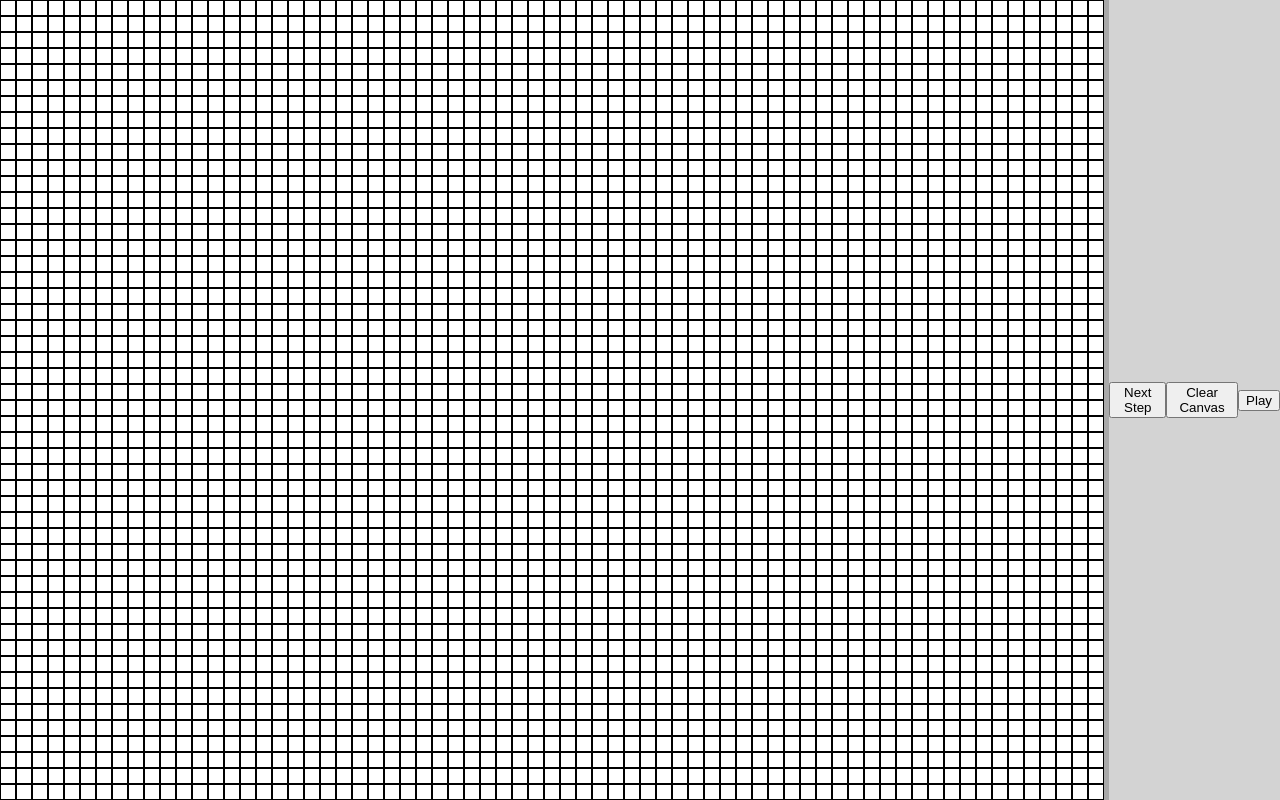
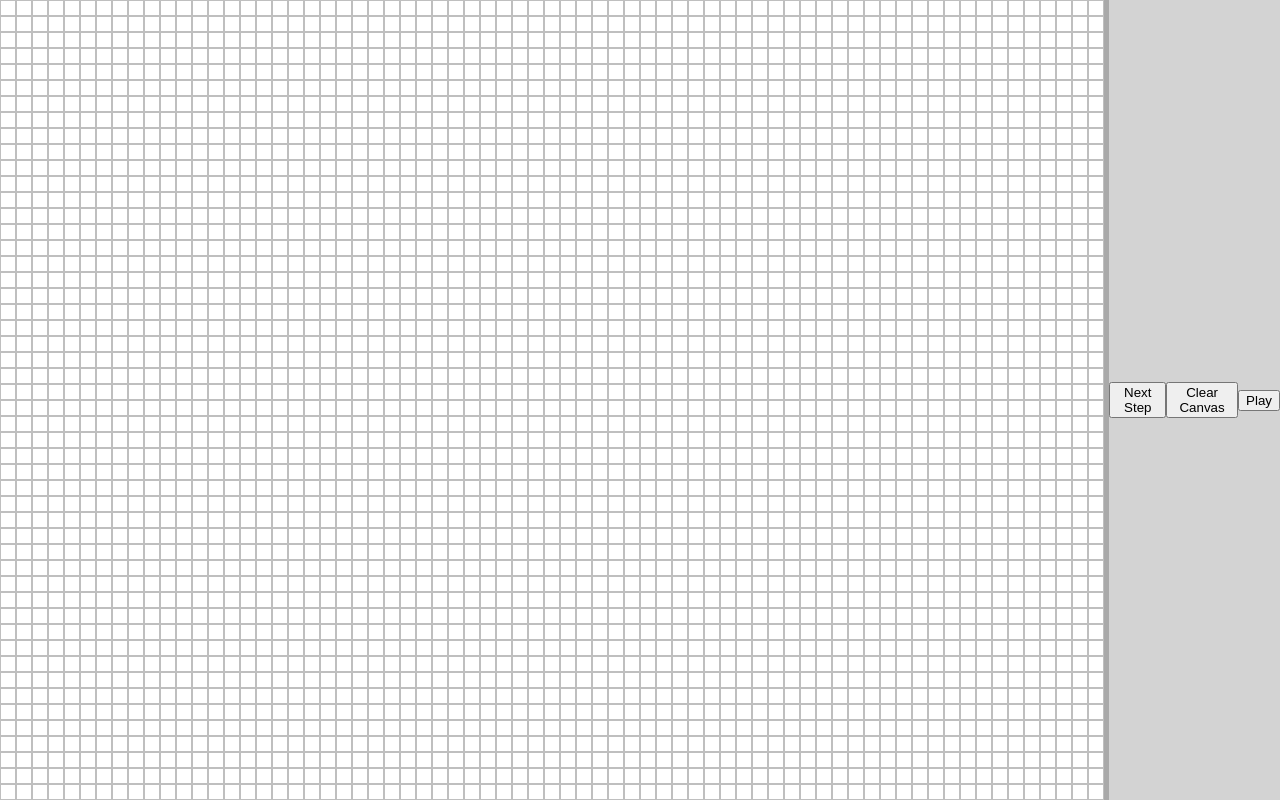
Before and after one commit to lizmeks/conways-canvas, a React (Create React App) app: page / in a window 1280 px wide. Shown: the top 800 px of the page. Built offline with nearby package versions, Linux system fonts and the light colour scheme.

Commit message:
switched to rgb values

```diff
--- a/src/App.js
+++ b/src/App.js
@@ -6,7 +6,8 @@ import { generateBlankBoard, generateNextBoard } from './Utilities/EngineUtils/E
 class App extends Component {
   state = {
     canvas: generateBlankBoard(100, 100),
-    playing: false
+    playing: false,
+    selectedColor: "255, 255, 255"
   }
 
   playInterval = undefined;
@@ -35,7 +36,7 @@ class App extends Component {
       <div
         className='grid-cell'
         key={`${x}, ${y}`}
-        style={{backgroundColor: '#' + cell.color}}
+        style={{backgroundColor: `rgb(${cell.color.red}, ${cell.color.green}, ${cell.color.blue})`}}
         onClick={() => this.paintHandler(x, y)}
       >
       </div>
@@ -60,7 +61,11 @@ class App extends Component {
       let newCanvas = cloneDeep(this.state.canvas);
       newCanvas[y][x] = {
         life: true,
-        color: "000000"
+        color: {
+          red: 0,
+          green: 0,
+          blue: 0
+        }
       }
       this.setState({
         canvas: newCanvas
@@ -70,7 +75,11 @@ class App extends Component {
       let newCanvas = cloneDeep(this.state.canvas);
       newCanvas[y][x] = {
         life: false,
-        color: "FFFFFF"
+        color: {
+          red: 255,
+          green: 255,
+          blue: 255
+        }
       }
       this.setState({
         canvas: newCanvas
--- a/src/Utilities/EngineUtils/EngineUtils.js
+++ b/src/Utilities/EngineUtils/EngineUtils.js
@@ -31,25 +31,41 @@ const generateNextBoard = board => {
       if (count < 2 || count > 3) {
         newBoard[y].push({
           life: false,
-          color: "FFFFFF"
+          color: {
+            red: 255,
+            green: 255,
+            blue: 255
+          }
         })
       }
       else if (count === 3 && board[y][x].life === false) {
         newBoard[y].push({
           life: true,
-          color: "000000"
+          color: {
+            red: 0,
+            green: 0,
+            blue: 0
+          }
         })
       }
       else if (count >= 2 && count <= 3 && board[y][x].life === true) {
         newBoard[y].push({
           life: true,
-          color: "000000"
+          color: {
+            red: 0,
+            green: 0,
+            blue: 0
+          }
         })
       }
       else {
         newBoard[y].push({
           life: false,
-          color: "FFFFFF"
+          color: {
+            red: 255,
+            green: 255,
+            blue: 255
+          }
         })
       }
     };
@@ -64,7 +80,11 @@ const generateBlankBoard = (width, height) => {
     for (let x = 0; x < width; x++) {
       board[y].push({
         life: false,
-        color: "FFFFFF"
+        color: {
+          red: 255,
+          green: 255,
+          blue: 255
+        }
       })
     };
   };
--- a/src/styles/gridStyle.scss
+++ b/src/styles/gridStyle.scss
@@ -21,5 +21,5 @@
 .grid-cell {
   width: 16px;
   height: 16px;
-  border: 1px solid black;
+  border: 1px solid rgba(128, 128, 128, .5);
 }
```
